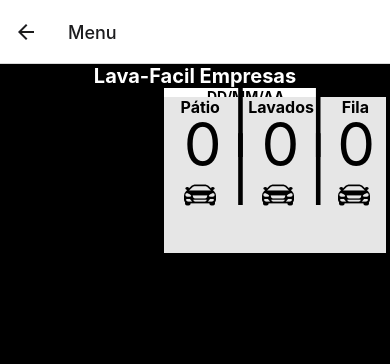
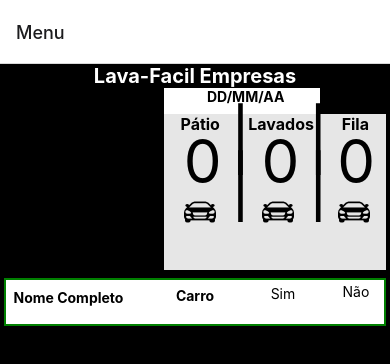
Before and after one commit to wallacesantos123/lavafacilempresasCLI, a React Native app: screen /Menu in a window 390 px wide. Shown: the top 364 px of the page. Built offline with nearby package versions, Linux system fonts and the light colour scheme.

Commit message:
Update 28/10/2024

```diff
--- a/src/paginas/Login/Login.js
+++ b/src/paginas/Login/Login.js
@@ -35,7 +35,7 @@ const Login = ({navigation}) => {
         .then((json) => setStatus(json));
 
         //fadeIn();
-        Alert.alert("Aguarde");
+        //Alert.alert("Aguarde");
 
         setTimeout(() => {
             if(email == '' || senha == '') {
@@ -57,7 +57,7 @@ const Login = ({navigation}) => {
                     ],
                   });
             }
-        }, 5000);
+        }, 0);
     }
 
     return (
--- a/src/paginas/Navegacao.js
+++ b/src/paginas/Navegacao.js
@@ -12,7 +12,7 @@ const Navegacao = () => {
 
     return (
         <NavigationContainer>
-            <Stack.Navigator initialRouteName="Inicio">
+            <Stack.Navigator initialRouteName="Menu">
                 <Stack.Screen name='Inicio' component={Inicio} />
                 <Stack.Screen name='Login' component={Login} />
                 <Stack.Screen name='Cadastrar' component={Cadastrar} />
--- a/src/paginas/menu/Menu.js
+++ b/src/paginas/menu/Menu.js
@@ -2,6 +2,10 @@ import * as React from 'react';
 import { Text, View, StyleSheet, KeyboardAvoidingView, TouchableOpacity, Image, Alert } from 'react-native';
 
 const Menu = function ({navigation}) {
+    const [nome, setNome] = React.useState('');
+    const [modelo, setModelo] = React.useState('');
+    const [count, setCount] = React.useState(0);
+
     const Deslogar = () => {
         fetch('http://lavafacil.ddns.net/lavafacilservidor/deslogar_json.php', {
                 method: 'POST',
@@ -56,6 +60,19 @@ const Menu = function ({navigation}) {
                     <Text style={Style.quant_f}>0</Text>
                     <View style={Style.icon_3}><Image source={require('../../../assets/icon_car.png')} /></View>
 
+                </View>
+
+                <View style={Style.lavagens}>
+                    <Text style={Style.nome}>Nome Completo</Text>
+                    <Text style={Style.modelo}>Carro</Text>
+
+                    <TouchableOpacity style={Style.bt_sim}>
+                        <Text Style={Style.txt_sim}>Sim</Text>
+                    </TouchableOpacity>
+
+                    <TouchableOpacity style={Style.bt_nao}>
+                        <Text Style={Style.txt_nao}>Não</Text>
+                    </TouchableOpacity>
                 </View>
             </View>
         </KeyboardAvoidingView>
@@ -116,7 +133,7 @@ const Style = new StyleSheet.create({
         height : '80%',
         backgroundColor : '#E6E6E6',
         alignSelf : 'baseline',
-        marginTop : '-37.8%',
+        marginTop : '-33.4%',
         marginLeft : '42%',
     },
 
@@ -215,6 +232,46 @@ const Style = new StyleSheet.create({
         position : 'absolute',
         marginTop : '37%',
         marginLeft : '78.5%',
+    },
+
+    lavagens : {
+        width : 'auto',
+        height : '25%',
+        minWidth : '98%',
+        marginTop : '2%',
+        borderWidth : 2,
+        borderColor : 'green',
+        backgroundColor : '#FFF',
+    },
+
+    nome : {
+        marginTop : '2.5%',
+        marginLeft : '2%',
+        fontWeight : 'bold'
+    },
+
+    modelo : {
+        alignSelf : 'center',
+        marginTop : '-5%',
+        fontWeight : 'bold'
+    },
+
+    bt_sim : {
+        marginLeft : '70%',
+        marginTop : '-5%',
+    },
+
+    bt_nao : {
+        marginLeft : '89%',
+        marginTop : '-5%',
+    },
+
+    txt_sim : {
+        fontWeight : 'bold'
+    },
+
+    txt_nao : {
+        fontWeight : 'bold'
     }
 })
 
```
